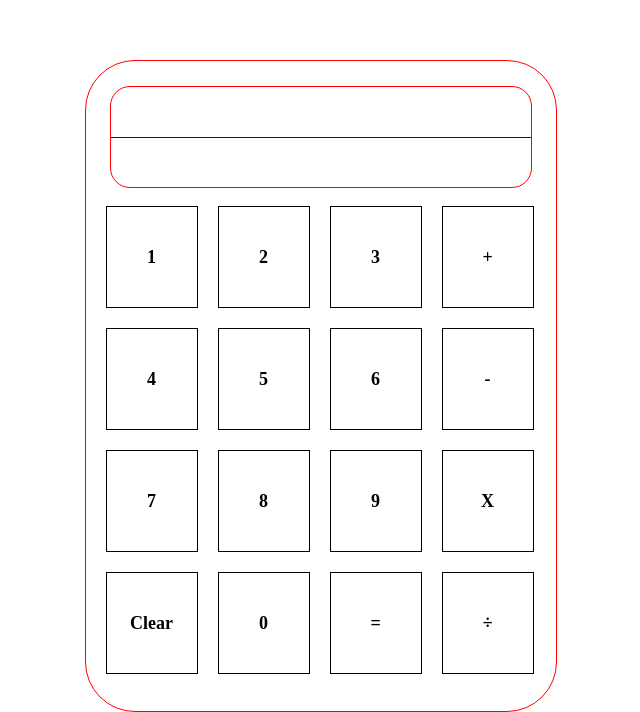
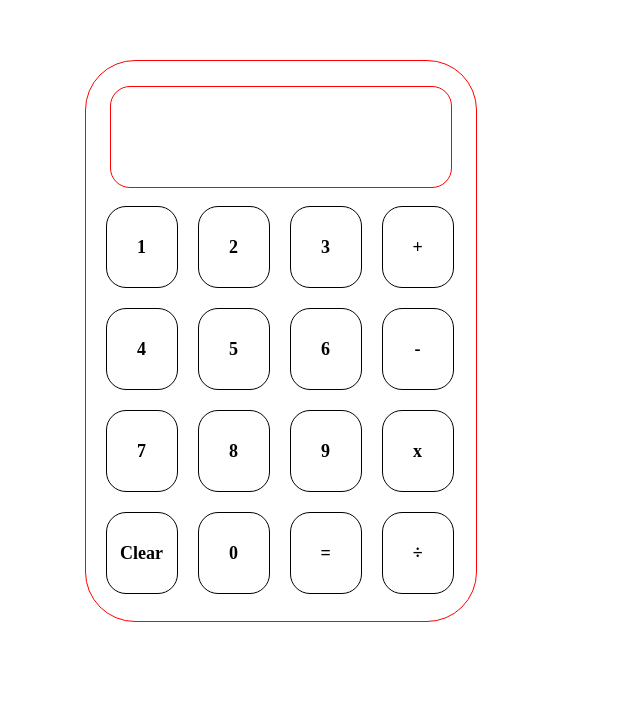
Before and after one commit to ajaydidier08AjayPanuganti/Calculator, a plain HTML site: page index.html in a window 1280 px wide. Shown: the part 140-852 px from the top of the page, without its empty margins (389-1029 px from the left). After the commit the page ends 800 px from the top, so only its background shows below. Drawn offline with Linux system fonts and the light colour scheme.

Commit message:
Completed the functionality of a calculator

```diff
--- a/index.html
+++ b/index.html
@@ -24,10 +24,10 @@
             <div class="buttons number">7</div>
             <div class="buttons number">8</div>
             <div class="buttons number">9</div>
-            <div class="buttons operator">X</div>
+            <div class="buttons operator">x</div>
             <div class="buttons ">Clear</div>
             <div class="buttons number">0</div>
-            <div class="buttons ">=</div>
+            <div class="buttons equalsto">=</div>
             <div class="buttons operator">÷</div>
         </div>
     </div>
--- a/script.js
+++ b/script.js
@@ -2,6 +2,7 @@ var number = document.querySelectorAll(".number")
 var display = document.querySelector(".display_upper")
 var displayL = document.querySelector(".display_lower")
 var operator = document.querySelectorAll(".operator")
+var equalsTo = document.querySelector(".equalsto")
 var operator_count = 0
 
 number.forEach(numb => {
@@ -18,11 +19,13 @@ operator.forEach(op => {
         }
         else{
             operation(display.textContent,op.textContent)
-            operator_count = 0
         }
     })
 })
 
+equalsTo.addEventListener('click',()=>{
+    operation(display.textContent,"")
+})
 
 function operation(expression,nextOperator){
     let equation = expression.split(" ")
@@ -37,7 +40,7 @@ function operation(expression,nextOperator){
         case "-":
             subtract(firstNumber,secondNumber, nextOperator)
             break;
-        case "X":
+        case "x":
             multiply(firstNumber,secondNumber, nextOperator)
             break;
         case "÷":
@@ -63,6 +66,14 @@ function divide(firstNumber,secondNumber, nextOperator){
 }
 
 function result(finalResult,nextOperator){
-    displayL.textContent = finalResult
-    display.textContent = finalResult + " " + nextOperator
+    if (nextOperator !=""){
+        displayL.textContent = finalResult
+        //display.textContent = finalResult + " " + nextOperator + " "
+        operator_count++
+    }
+    else{
+        //displayL.textContent = finalResult
+        display.textContent = finalResult
+        operator_count = 0
+    }
 }
--- a/style.css
+++ b/style.css
@@ -1,6 +1,6 @@
 .calc{
-    height: 650px;
-    width: 470px;
+    height: 560px;
+    width: 390px;
     border: 1px solid red;
     border-radius: 50px;
     position: absolute;
@@ -11,10 +11,10 @@
 
 .display{
     height: 100px;
-    width: 420px;
+    width: 340px;
     border: 1px solid red;
     border-radius: 20px;
-    position: absolute;
+    position: relative;
     top: 25px;
     left: 24px;
 }
@@ -24,12 +24,11 @@
     top: 125px;
     display: flex;
     flex-wrap: wrap;
-
 }
 
 .buttons{
-    height: 100px;
-    width: 90px;
+    height: 80px;
+    width: 70px;
     border: 1px solid black;
     margin-top: 20px;
     margin-left: 20px;
@@ -38,10 +37,14 @@
     align-items: center;
     font-size: large;
     font-weight: bold;
+    border-radius: 20px;
 }
 
-.display_upper{
-    height: 50px;
-    border-bottom: 1px solid blue;
-    text-align: center;
+.display_upper, .display_lower{
+    height: 45px;
+    display: flex;
+    align-items: end;
+    justify-content: end;
+    padding-right: 20px;
+    font-size: 20px;
 }
```
